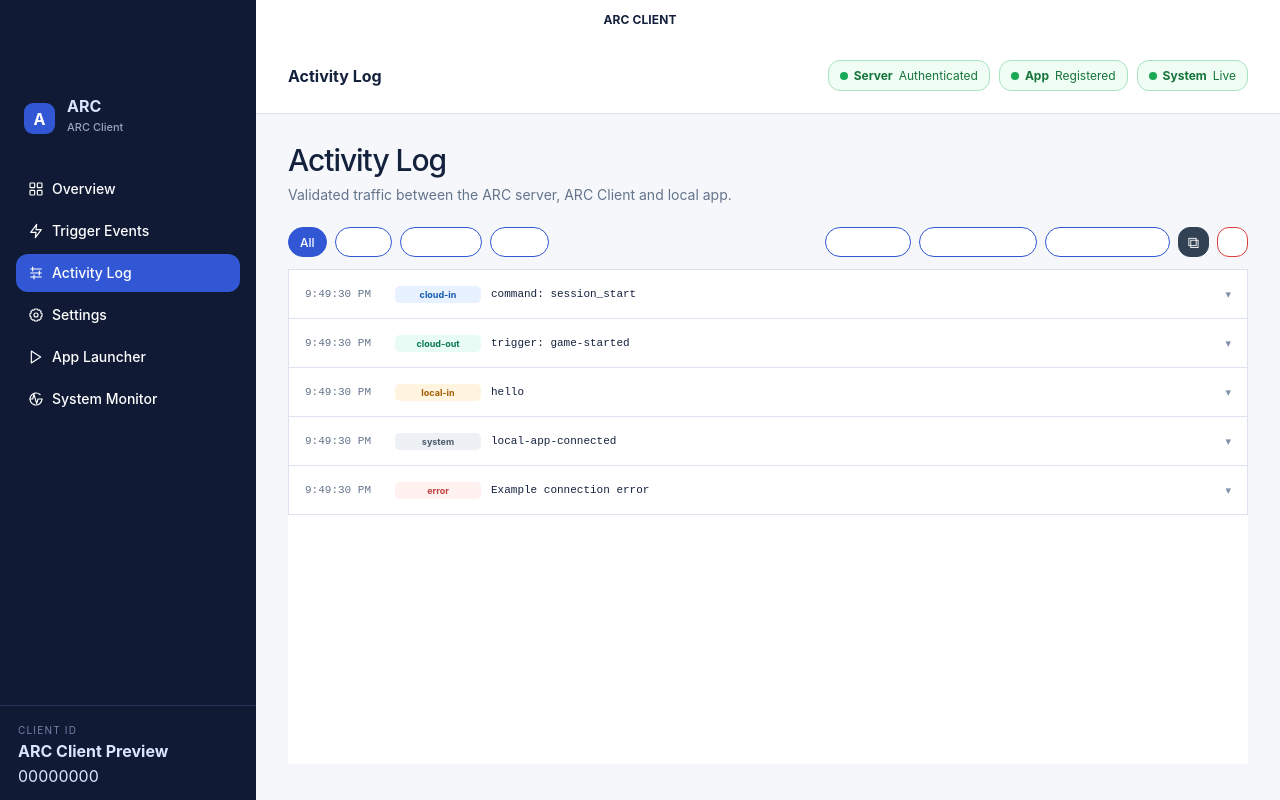
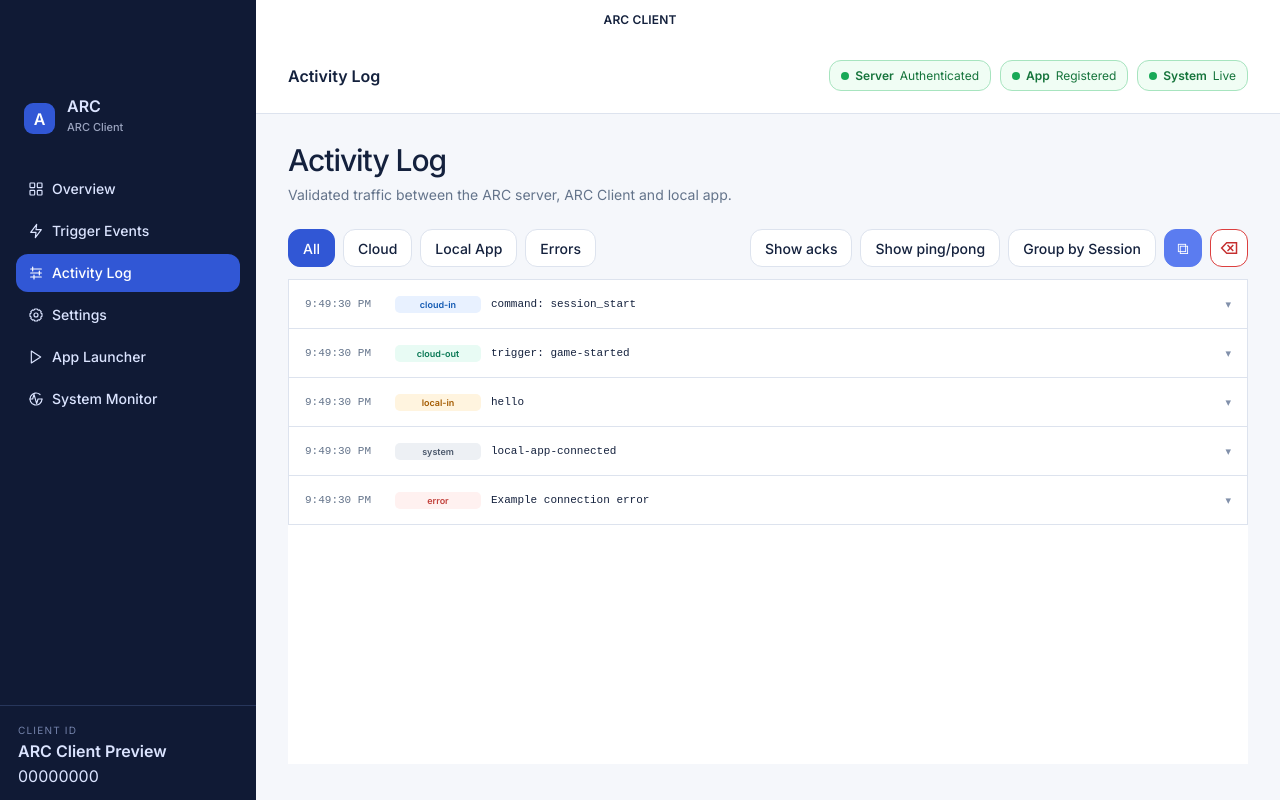
Before and after one commit to noeldrew/arc-sat-client, a React app: page / in a window 1280 px wide. Both pictures are taken after a click on the button "Activity Log". Built offline with nearby package versions, Linux system fonts and the light colour scheme.

Commit message:
Fix activity controls and bundled branding font

```diff
--- a/package.json
+++ b/package.json
@@ -1,6 +1,6 @@
 {
   "name": "arc-satellite-client",
-  "version": "1.6.1",
+  "version": "1.6.2",
   "private": true,
   "description": "ARC desktop client",
   "main": ".vite/build/main.js",
@@ -15,6 +15,7 @@
     "lint": "eslint ."
   },
   "dependencies": {
+    "@fontsource/inter": "^5.3.0",
     "@fontsource/sora": "^5.3.0",
     "electron-squirrel-startup": "latest",
     "react": "latest",
@@ -34,8 +35,8 @@
     "@types/react": "latest",
     "@types/react-dom": "latest",
     "@types/ws": "^8.5.13",
+    "@vitejs/plugin-react": "latest",
     "electron": "latest",
-    "@vitejs/plugin-react": "latest",
     "typescript": "^5.7.0",
     "vite": "latest",
     "vitest": "latest"
--- a/src/renderer.tsx
+++ b/src/renderer.tsx
@@ -5,6 +5,9 @@ import type { ActivityEntry, SatelliteStatus } from "./core/events";
 import type { SystemSnapshot } from "./core/system-monitor";
 import type { NetworkTestState } from "./core/network-diagnostics";
 import type { Branding } from "./core/branding";
+import "@fontsource/inter/latin-400.css";
+import "@fontsource/inter/latin-500.css";
+import "@fontsource/inter/latin-600.css";
 import "@fontsource/sora/latin-500.css";
 import "./styles.css";
 
@@ -299,6 +302,7 @@ function ActivityLog({
           {(["all", "cloud", "app", "errors"] as const).map((item) => (
             <button
               className={scope === item ? "selected" : ""}
+              aria-pressed={scope === item}
               onClick={() => setScope(item)}
               key={item}
             >
@@ -313,6 +317,7 @@ function ActivityLog({
         <div className="toolbar-actions">
           <button
             className={preferences.showAcks ? "selected" : ""}
+            aria-pressed={preferences.showAcks}
             onClick={() =>
               setPreferences((current) => ({
                 ...current,
@@ -324,6 +329,7 @@ function ActivityLog({
           </button>
           <button
             className={preferences.showPing ? "selected" : ""}
+            aria-pressed={preferences.showPing}
             onClick={() =>
               setPreferences((current) => ({
                 ...current,
@@ -335,6 +341,7 @@ function ActivityLog({
           </button>
           <button
             className={group ? "selected" : ""}
+            aria-pressed={group}
             onClick={() => setGroup(!group)}
           >
             Group by Session
--- a/src/styles.css
+++ b/src/styles.css
@@ -71,8 +71,7 @@ input,
 select,
 textarea { background: var(--arc-inset); border-color: var(--arc-border); color: var(--arc-text); }
 button { min-height: var(--arc-input-height); border-radius: var(--arc-radius); font-size: 14px; font-weight: 500; }
-button.primary,
-button:not(.secondary):not(.ghost):not(.icon-button):not(.activity-row):not(.filter-button):not(.visibility-button) {
+button.primary {
   color: var(--arc-primary-text);
 }
 .secondary { background: var(--arc-surface); color: var(--arc-text); border-color: var(--arc-border); }
@@ -1379,3 +1378,4 @@ article,.panel,.activity-item,.modal,.metric-card,.network-card{background:var(-
 button{min-height:var(--arc-input-height);border-radius:var(--arc-radius);font-size:14px;font-weight:500}button.primary{color:var(--arc-primary-text)}.secondary{background:var(--arc-surface);color:var(--arc-text);border-color:var(--arc-border)}.accent{background:var(--arc-accent);color:var(--arc-accent-text);border-color:var(--arc-accent)}
 .cards article{min-height:126px;padding:20px 24px}.cards small,.eyebrow{color:var(--arc-muted);font-size:12px;letter-spacing:.16em;text-transform:uppercase}.cards strong{font-size:24px;line-height:28px;font-weight:500}.cards span,.panel p{color:var(--arc-muted);font-size:14px}.panel h2{font-size:18px;line-height:24px;font-weight:500}
 .activity-list{gap:0;padding:0;border:1px solid var(--arc-border)}.activity-item{border-width:0 0 1px;border-radius:0}.activity-item:last-child{border-bottom:0}.activity-row{min-height:48px;border-radius:0;background:var(--arc-surface);padding-inline:16px}.activity-row:hover{background:var(--arc-inset)}.connection-badge,.status,.badge{border-radius:var(--arc-radius)}
+.log-toolbar{gap:12px;margin:24px 0 12px}.segmented,.toolbar-actions{gap:8px}.segmented button,.toolbar-actions button:not(.tool-icon){min-height:var(--arc-input-height);padding:0 14px;border:1px solid var(--arc-border);border-radius:var(--arc-radius);background:var(--arc-surface);color:var(--arc-text);font-size:14px;font-weight:500;filter:none}.segmented button:hover,.toolbar-actions button:not(.tool-icon):hover{border-color:var(--arc-accent);background:var(--arc-accent);color:var(--arc-accent-text)}.segmented button.selected,.toolbar-actions button.selected{border-color:var(--arc-primary);background:var(--arc-primary);color:var(--arc-primary-text)}.tool-icon{width:var(--arc-input-height);height:var(--arc-input-height);min-height:var(--arc-input-height);border-radius:var(--arc-radius);background:var(--arc-accent);border-color:var(--arc-accent);color:var(--arc-accent-text)}.tool-icon.danger{background:var(--arc-surface);border-color:#dc3f3f;color:#c52f2f}.tool-icon.danger:hover{background:#dc3f3f;color:#fff}
```
Also changed, not shown: 1 other file.
